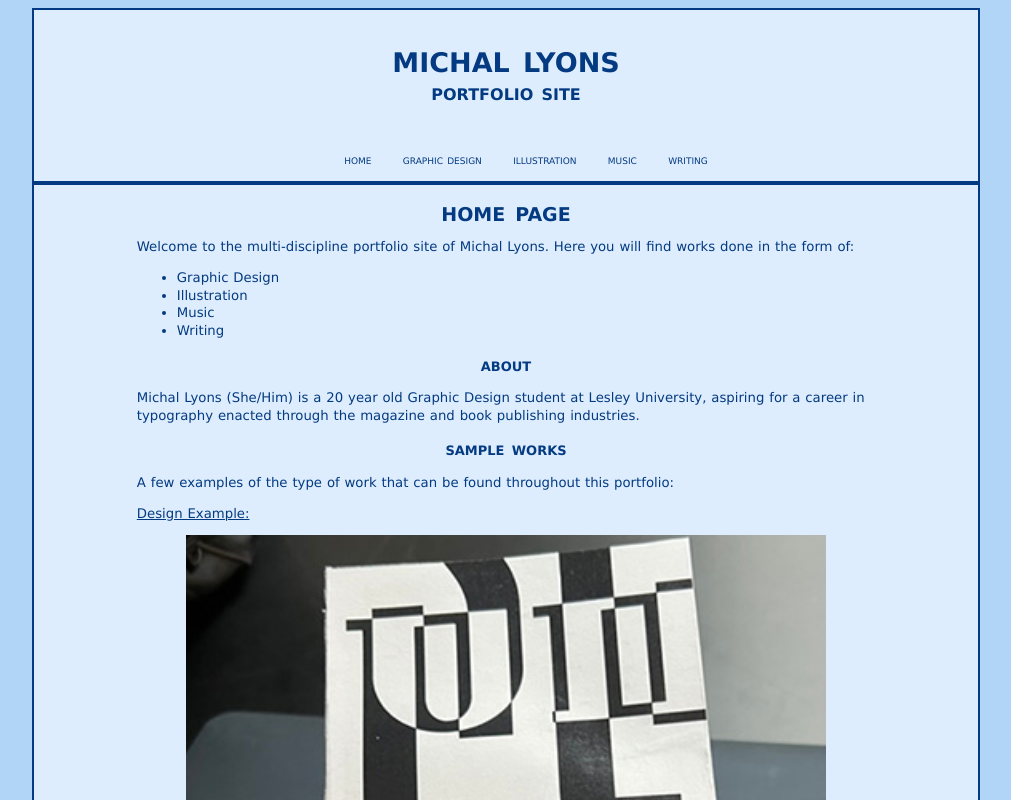
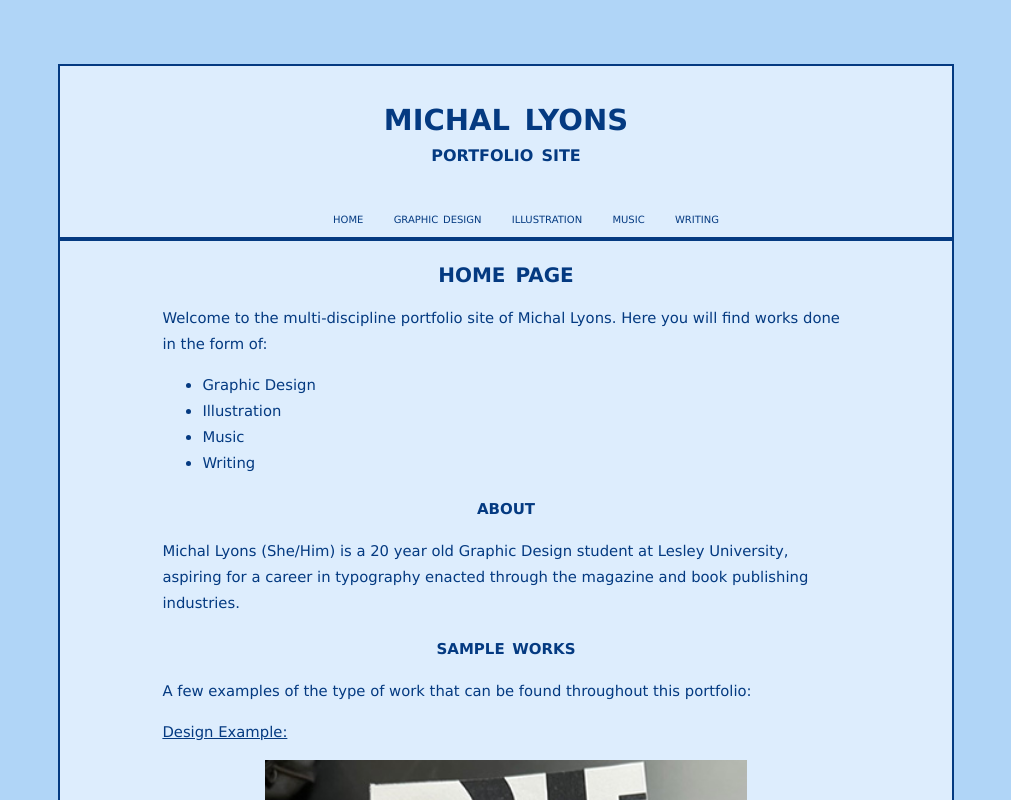
Before and after one commit to kriollonegra/labfour, a plain HTML site: page indexcopy.html in a window 1280 px wide. Shown: the top 800 px of the page, without its empty margins (134-1145 px from the left). Drawn offline with Linux system fonts and the light colour scheme.

Commit message:
Update maincopy.css

```diff
--- a/maincopy.css
+++ b/maincopy.css
@@ -6,37 +6,35 @@ a.sitelink:visited {color:#0f93e3;}
 body {
     background-color: #b0d5f7;
     font-family: Verdana, Geneva, Tahoma, sans-serif;
-    font-size: 1.038vw;
-    line-height: 2vh;
+    font-size: calc(2px + 1vw);
+    line-height: calc(1px + 1vh);
     margin: auto;
-    padding: 1vh 13vw;
+    padding: 5% 15%;
     color: #043a81}
 div.text-hold {
     background-color: #f0f8ff;
     border: 2px solid #043a81;
-    margin: auto;
+    margin: 3.5% 10%;
     padding: 2%;
-    font-size: 1vw;}
+    font-size: calc(5px + 0.5vw);}
 footer {text-align: center;}
-h1 {font-size: 2.1vw;}
-h2 {font-size: 1.5vw;}
-h3 {font-size: 0.5vw;}
+h1 {font-size: calc(1.5px + 2.1vw);}
+h2 {font-size: calc(0.1px + 1.7vw);}
 header {
-    line-height:1vh;
-    padding: 2%;}
+    line-height: calc(1px + 1vh);
+    padding: 2% 5%;}
 img.center {
     display: block;
     margin: auto;;
-    width: 50vw;}
+    width: 70%}
 li.navi {
     display: inline;
     padding: 1.5%;}
 main {
     background-color: #ddedfd;
     border: 2px solid #043a81;
-    line-height: 2.2vh;
-    padding: 0 8vw 1vh 8vw;
-    word-spacing: 0.05vw;}
+    line-height: calc(2px + 3vh);
+    padding: 0 8vw 1vh 8vw;}
 nav {
     list-style-type: none;
     margin: auto;
@@ -44,19 +42,19 @@ nav {
 span.span-bold {font-weight: bold;}
 span.span-italic {font-style: italic;}
 p.samples {text-decoration: underline;}
-p.spacer {margin-bottom: 2vh;}
+p.spacer {margin-bottom: calc(5px + 5vh);}
 .headings {
     font-variant: small-caps;
     text-align: center;}
 .sitelink {
     color:#043a81;
-    font-size: 1vw;
-    line-height: 2vh;
+    font-size: calc(1px + 0.8vw);
+    line-height: calc(5px + 2vh);
     text-align: center;}
 .top {
     background-color: #ddedfd;
     border: 2px solid #043a81;
     font-variant: small-caps;
     text-align: center;}
-#sitename {font-size: 3vw;}
-#sitetag {font-size: 1.8vw}
+#sitename {font-size: calc(3px + 3vw);}
+#sitetag {font-size: calc(1.5px + 1.7vw);}
```
